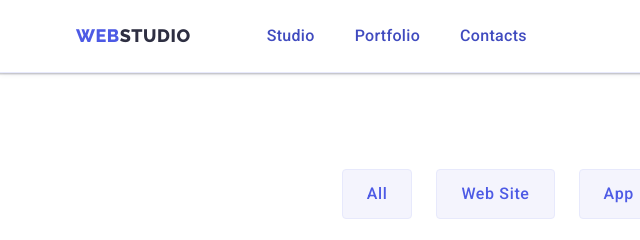
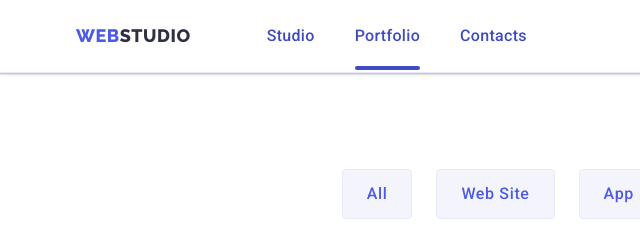
Before and after one commit to ML500/goit-markup-hw-04, a plain HTML site: page portfolio.html in a window 1280 px wide. Shown: the top 240 px of the page, 0-640 px from the left. Drawn offline with nearby package versions, Linux system fonts and the light colour scheme; files whose address does not match are found by name.

Commit message:
Update portfolio.html

```diff
--- a/portfolio.html
+++ b/portfolio.html
@@ -32,7 +32,7 @@
               <a class="header-menu-link link" href="./index.html">Studio</a>
             </li>
             <li class="header-menu-item list">
-              <a class="header-menu-link link" href="./portfolio.html"
+              <a class="header-menu-link link current" href="./portfolio.html"
                 >Portfolio</a
               >
             </li>
```
